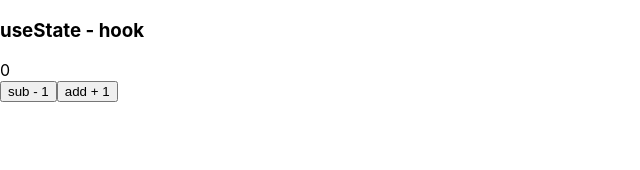
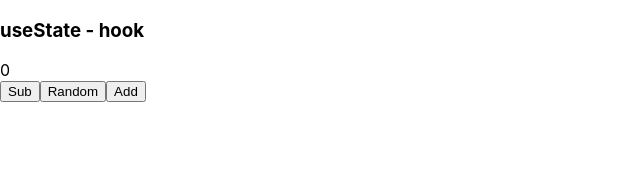
Before and after one commit to EugeneMorash/react-tasks, a React (Create React App) app: page / in a window 1280 px wide. Shown: the top 170 px of the page, without its empty margins (0-640 px from the left). Built offline with nearby package versions, Linux system fonts and the light colour scheme.

Commit message:
Button App

```diff
--- /dev/null
+++ b/src/2-button/components/ButtonMath.tsx
@@ -0,0 +1,13 @@
+import React from 'react';
+
+type ButtonMathPropsType = {
+    name: string
+    onClickHandler: () => void
+
+}
+
+export function ButtonMath(props: ButtonMathPropsType) {
+    return (
+        <button onClick={props.onClickHandler} type="button">{props.name}</button>
+    )
+}
--- a/src/3-use-state/App3.tsx
+++ b/src/3-use-state/App3.tsx
@@ -1,6 +1,9 @@
 import React, {useState} from 'react';
+import {Button} from "../2-button/components/Button";
+import {ButtonMath} from "../2-button/components/ButtonMath";
+import {Aside} from "../1-map/components/Aside";
 
-type FilterType = 'add' | 'sub';
+type FilterType = 'add' | 'sub' | 'rand';
 
 export function App3() {
     // let count = 0;
@@ -16,19 +19,32 @@ export function App3() {
         } else if (filter === "sub")
         {
             setCount(count - 1)
+        } else if (filter === "rand") {
+            setCount(count + Math.floor(Math.random() * 21 - 10))
         }
+
     }
-
-
 
     return (
         <div>
+            <div>
             <h3>useState - hook</h3>
             <div>
                 {count}
             </div>
-            <button onClick={() => {onClickHandler("sub")}} type="button">sub - 1</button>
-            <button onClick={() => {onClickHandler("add")}} type="button">add + 1</button>
+            {/*<button onClick={() => {onClickHandler("sub")}} type="button">sub - 1</button>*/}
+            {/*<button onClick={() => {onClickHandler("rand")}} type="button">Random</button>*/}
+            {/*<button onClick={() => {onClickHandler("add")}} type="button">add + 1</button>*/}
+            </div>
+
+            <div>
+                <ButtonMath name={"Sub"} onClickHandler={() => {onClickHandler("sub")}}/>
+                <ButtonMath name={"Random"} onClickHandler={() => {onClickHandler("rand")}}/>
+                <ButtonMath name={"Add"} onClickHandler={() => {onClickHandler("add")}}/>
+            </div>
+
         </div>
-    );
+
+
+    )
 }
--- /dev/null
+++ b/src/4-message/App4.tsx
@@ -0,0 +1 @@
+import React from 'react';
--- a/src/App.tsx
+++ b/src/App.tsx
@@ -10,6 +10,7 @@ function App () {
         // <App1/>
         // <App2/>
         <App3/>
+
     )
 }
 
```
